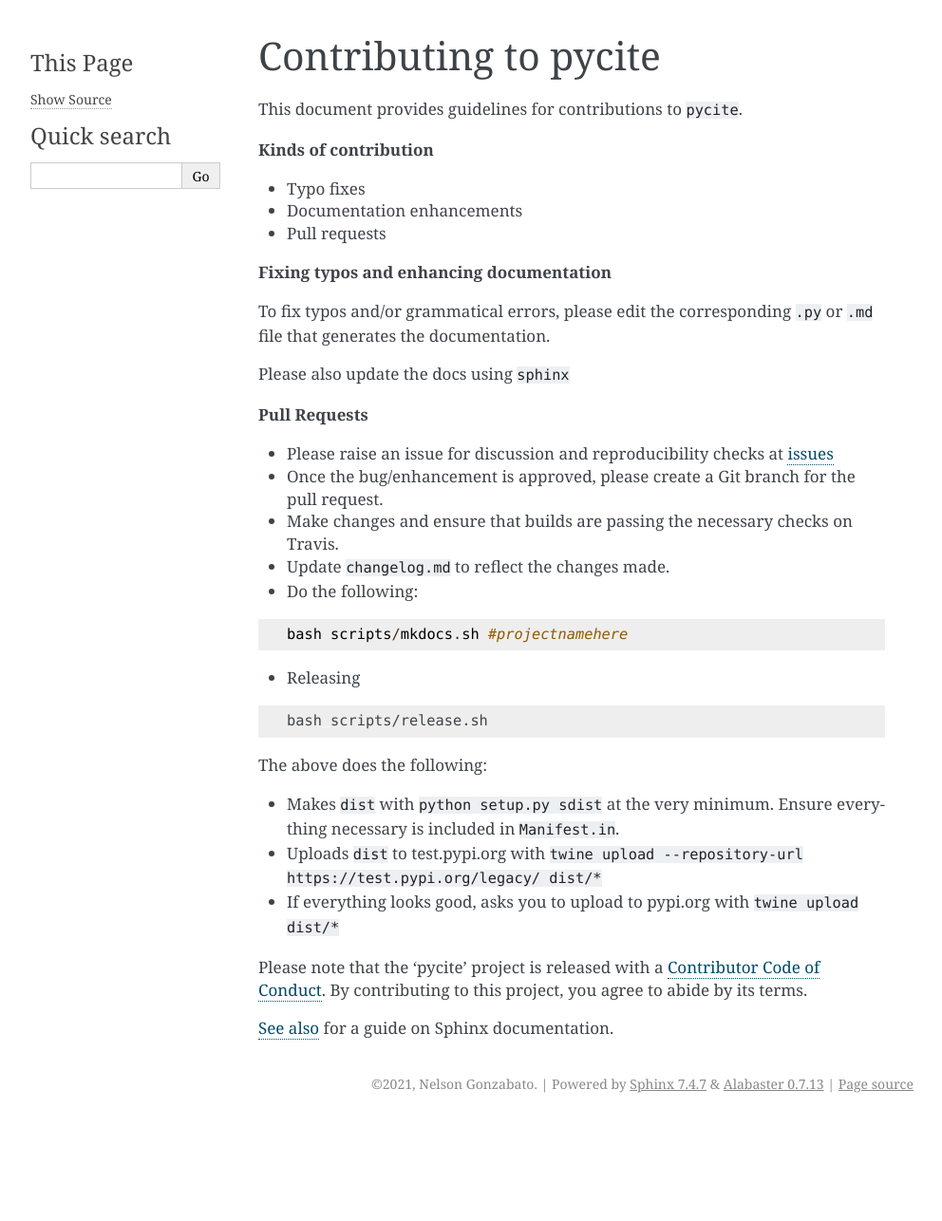
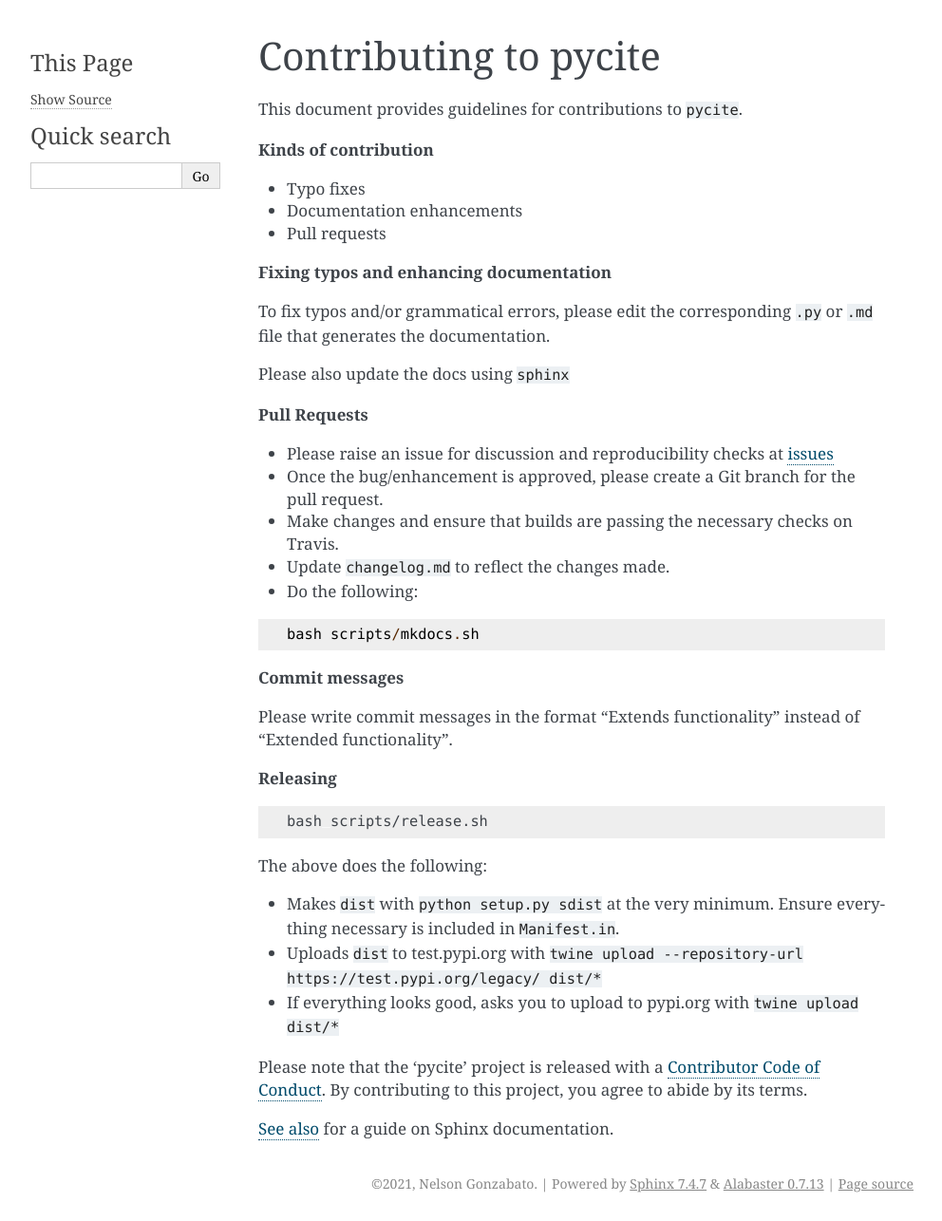
Before and after one commit to Nelson-Gon/pycite, a Sphinx documentation site: the page built from docs/source/CONTRIBUTING.rst, in a window 1280 px wide. Shown: the whole page at 95% size, without its empty margins (148-1140 px from the left). Built offline with Sphinx 7.4.7, drawn with Linux system fonts in a browser that asks for light colours; before the commit the page ends 1181 px from its top, so only the background shows below that.

Commit message:
Commit message conventions

```diff
--- a/docs/source/CONTRIBUTING.rst
+++ b/docs/source/CONTRIBUTING.rst
@@ -37,10 +37,13 @@
 
 .. code-block::
 
-   bash scripts/mkdocs.sh #projectnamehere
+   bash scripts/mkdocs.sh
 
+**Commit messages**
 
-* Releasing
+Please write commit messages in the format "Extends functionality" instead of "Extended functionality".
+
+**Releasing**
 
 .. code-block:: shell
 
--- a/docs/source/changelog.rst
+++ b/docs/source/changelog.rst
@@ -1,6 +1,11 @@
 
 pycite's changelog
 ==================
+
+**pycite 0.1.2**
+
+
+* Fixed the author formatting for NCBI and Pubmed articles
 
 **pycite 0.1.1**
 
```
Also changed, not shown: .github/CONTRIBUTING.md.
